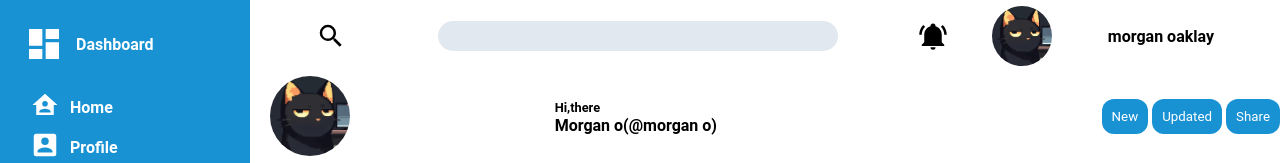
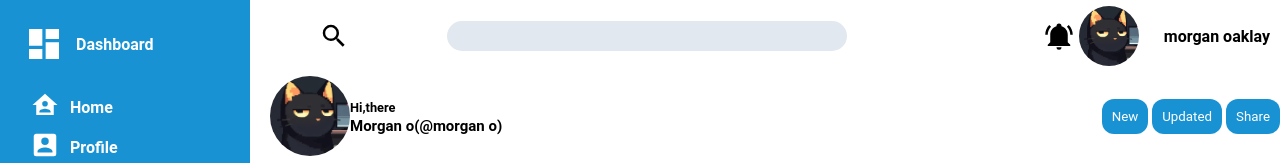
Before and after one commit to geyob1369-do/Dashboard, a plain HTML site: page index.htm in a window 1280 px wide. Shown: the top 163 px of the page. Drawn offline with Linux system fonts and the light colour scheme.

Commit message:
Refactor profile section layout and styles
Updated profile section styles and structure.

```diff
--- a/index.htm
+++ b/index.htm
@@ -40,16 +40,17 @@
               <input type="text">
             </div>
 
-            <div style="display: flex; align-items: center; justify-content: space-evenly; width: 40%;">
+            <div style="display: flex; align-items: center; justify-content: space-evenly; gap: 5px; ">
               <img src="icons_and_pics/bell-ring.svg" alt=" notification icon" class="icon" style="filter: brightness(0) saturate(100%);">
-              <div id="profile_cat"></div>
-              <p style="padding: 12px;">morgan oaklay</p>
+              <div id="profile_cat" style="margin-right: 20px;"></div>
+
+              <div id="first_name" style="margin-right: auto;"><p style="font-weight: 700;">morgan oaklay</p></div>
             </div>
         </div>
 
         <div class="name_and_btn">
-          <div class="profile_img"></div>
-          <div class="name" style="margin-right: 180px; align-self: center;"><span style="font-size: 0.8rem;">Hi,there</span><br>Morgan o(@morgan o)</div>
+          <div class="profile_img" ></div>
+          <div class="name" style="margin-right: auto; align-self: center;"><span style="font-size: 0.8rem; font-weight:650;">Hi,there</span><br> <span style="font-size: 15px; font-weight: 750;">Morgan o(@morgan o)</span></div>
           <div class="btns">
              <button class="new">New</button>
             <button class="updated">Updated</button>
```
